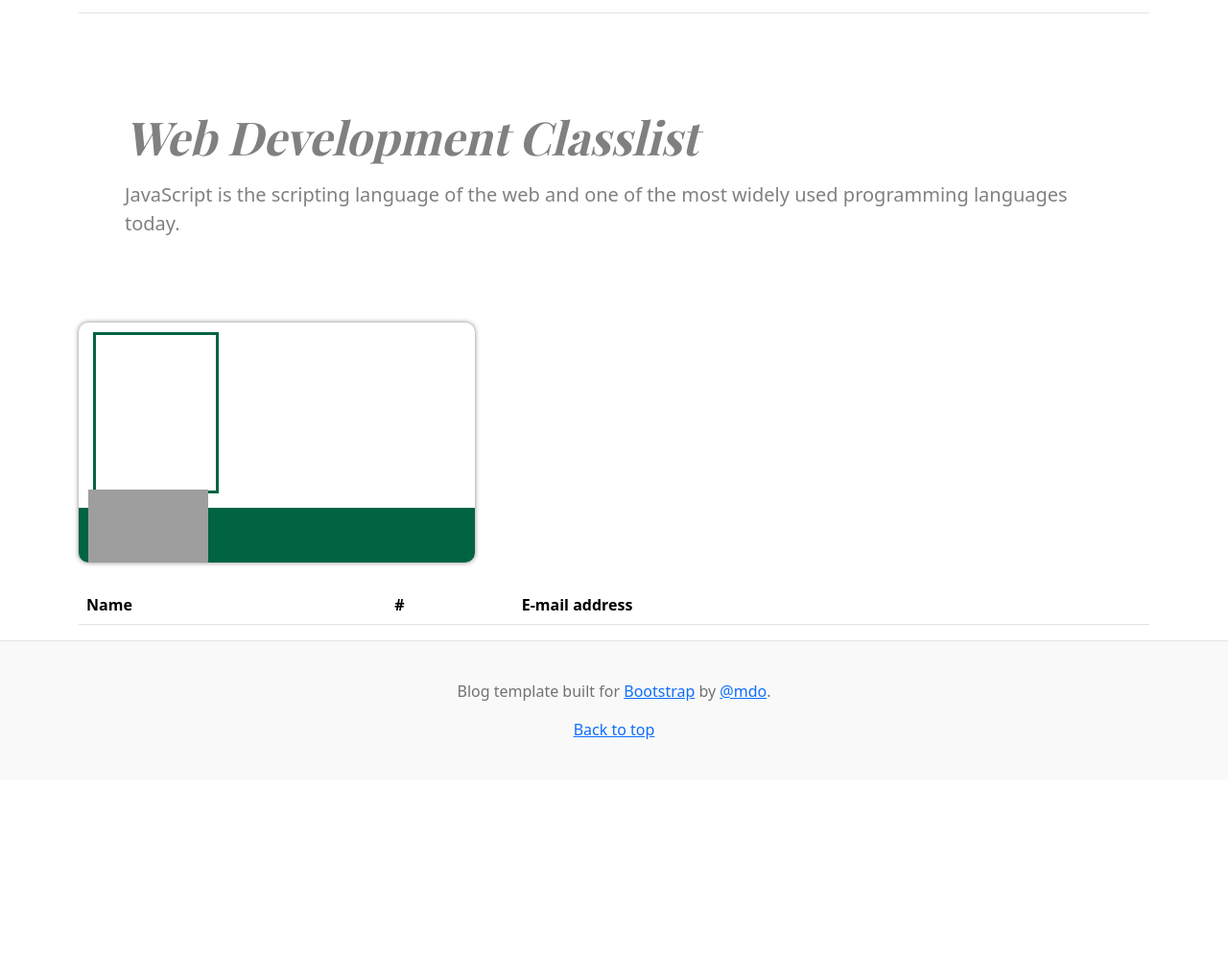
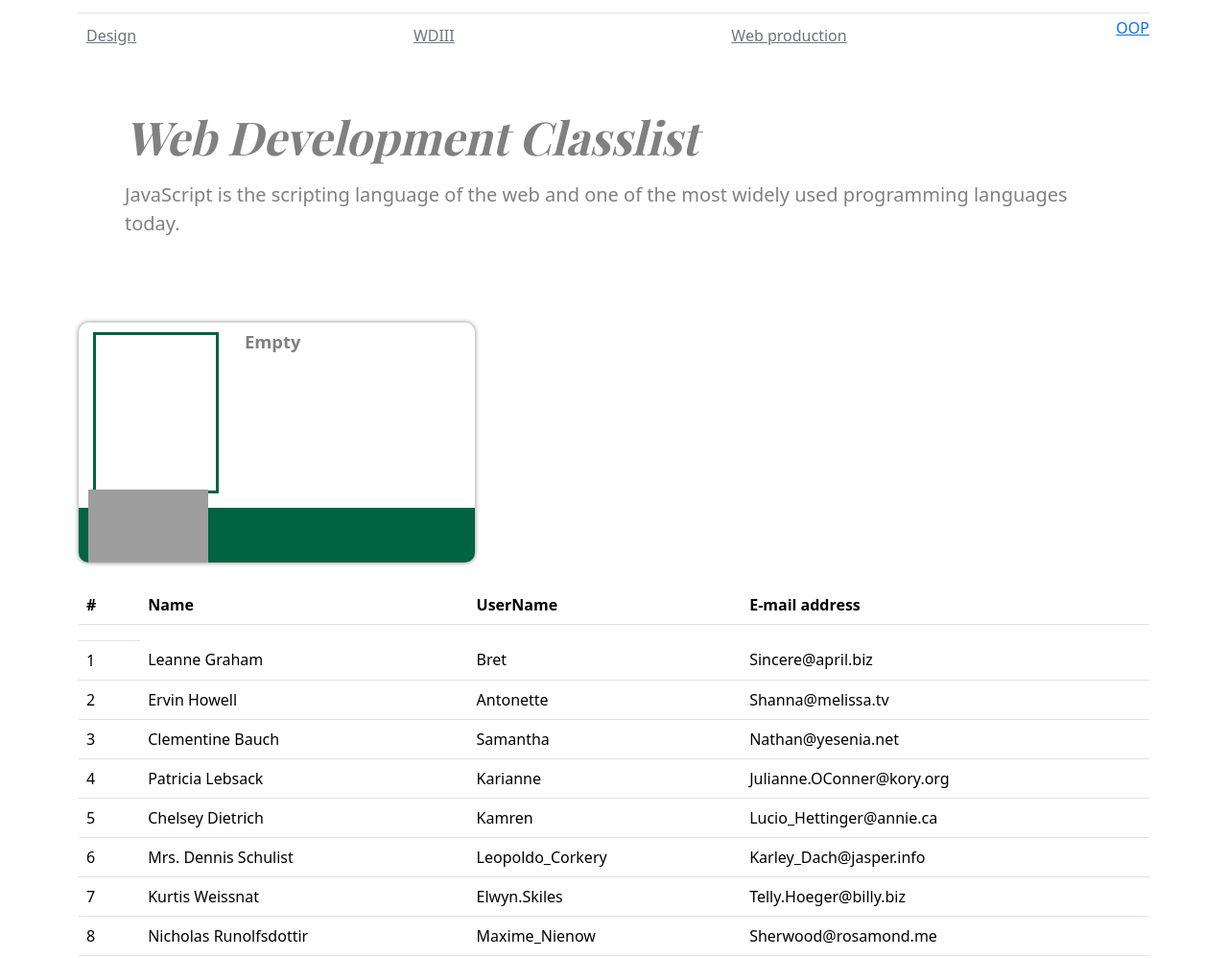
Before and after one commit to platara/MTM6302, a plain HTML site: page week-6/index.html in a window 1280 px wide. Shown: the part 47-1045 px from the top of the page at 96% size. Before the commit the page ends 859 px from the top, so only its background shows below. Drawn offline with nearby package versions, Linux system fonts and the light colour scheme; grey boxes are pictures that could not be loaded.

Commit message:
add createElement method

```diff
--- a/week-6/index.html
+++ b/week-6/index.html
@@ -84,11 +84,6 @@
       </header>
 
       <div id="list" class="nav-scroller py-1 mb-2">
-        <nav id="courseList" class="nav d-flex justify-content-between">
-          <!-- <a class="p-2 link-secondary item" href="#">All</a>
-          <a class="p-2 link-secondary item" href="#">Web Dev I</a>
-          <a class="p-2 link-secondary item" href="#">Web Dev II</a> -->
-        </nav>
       </div>
     </div>
 
@@ -104,7 +99,7 @@
             <div class="ac-card-image"></div>
             <div class="ac-card-info">
               <p>
-                 <strong id="name"></strong><br>
+                 <strong id="name">Empty</strong><br>
                  <span id="studentNumber"></span>
               </p>
               <p id="email"></p>
@@ -118,12 +113,17 @@
       <table class="table">
         <thead>
           <tr>
-          <th>Name</th>
-          <th>#</th>
-          <th>E-mail address</th>
+            <th>#</th>
+            <th>Name</th>
+            <th>UserName</th>
+            <th>E-mail address</th>
           </tr>
-          </thead>
-        <tbody id="student-table"></tbody>
+        </thead>
+        <tbody id="student-table">
+          <tr>
+            <td></td>
+          </tr>
+        </tbody>
       </table>
     </main>
 
--- a/week-6/main.js
+++ b/week-6/main.js
@@ -1,14 +1,77 @@
 /*** Inserting elements with innertHTML */
 
 //Use the 'courses' array, from script.js, to create a 'HTML template' with a list of courses (display only the first two courses). Display the result in the document. Use the DOM element with the id 'list'.
+const htmlTemplate = `
+<nav id="courseList" class="nav d-flex justify-content-between">
+
+</nav>
+`
+document.getElementById('list').innerHTML = htmlTemplate
 
 //Add the third course to the list
+const $courseList = document.getElementById('courseList')
+// $courseList.innerHTML += `<a class="p-2 link-secondary item" href="#">${courses[2]}</a>`
 
 //Dinamically create, and display in the document, all the ID cards. Use the 'students' array, and a 'for loop'.
+const $studentList = document.getElementById('studentList')
+
+// for(const student of students ){
+//     $studentList.innerHTML +=
+//     `<div id="studentID" class="col-md-6">
+//         <div class="ac-card">
+//             <div class="ac-card-image"></div>
+//             <div class="ac-card-info">
+//                 <p>
+//                 <strong id="name">${student.name}</strong><br>
+//                 <span id="studentNumber"></span>
+//                 </p>
+//                 <p id="email"></p>
+//             </div>
+//             <div class="ac-card-footer">
+//                 <img class="ac-logo" src="https://imdac.github.io/images/codepen/AC_WORDMARK_1C_WHT.png">
+//             </div>
+//         </div>
+//     </div>`
+// }
+
 
 //Display all the IDs using the innerHTML only once. Use an array and the join() method.
+//1.create an empty array
+const htmlTemplates = []
+for(const student of students ){
+    // 2.use the push method
+    htmlTemplates.push(
+    `<div id="studentID" class="col-md-6">
+        <div class="ac-card">
+            <div class="ac-card-image"></div>
+            <div class="ac-card-info">
+                <p>
+                <strong id="name">${student.name}</strong><br>
+                <span id="studentNumber"></span>
+                </p>
+                <p id="email"></p>
+            </div>
+            <div class="ac-card-footer">
+                <img class="ac-logo" src="https://imdac.github.io/images/codepen/AC_WORDMARK_1C_WHT.png">
+            </div>
+        </div>
+    </div>`)
+}
+//3.use the join and innerHTML method
+// $studentList.innerHTML = htmlTemplates.join('')
 
 //Use a loop with insertAdjacentHTML to display the courses
+
+const coursesArray = []
+for(const course of courses){
+    coursesArray.push( `<a class="p-2 link-secondary item" href="#">${course}</a>`)
+}
+
+$courseList.insertAdjacentHTML(
+    'afterbegin', //Position
+    coursesArray.join('')//value
+    )
+
 
 //...what if the element with the id courseList didn't exist
 
@@ -19,38 +82,47 @@
 //1.-create a new link elment in the top menu
 
     // create a new element
-
+    const newLink = document.createElement('a')
     // add some content
+    newLink.textContent = "OOP"
+    newLink.href= "https://imdac.github.io/modules/js/js-dom-creation/using-methods.html#inserting-html-element"
 
     // add the newly created element to the DOM
+    $courseList.appendChild(newLink)
 
 
 
 
+//2.-Table
 
-
-//2.-Retrieve the DOM element that has the id 'student-table'
+//Retrieve the DOM element that has the id 'student-table'
+const $studentTable = document.getElementById('student-table')
 
 //Declare a function to create a table
-
+function createTable() {
     //using a for loop create the rows/cells, and fill them with the students name, number and email
-
-        // Assign an array's element to a variable
+    for(const student of students){
 
         // Create a new 'table row' for the contact
+        const tableRow = document.createElement('tr')
 
+        for(const prop in student){
             // Create a new cell inside of the row
-
+            const tableCell = document.createElement('td')
             // fill the value of the cell
-
+            tableCell.textContent = student[prop]
             //insert the cell in the row element
-
-            //Repeat 'create...', 'fill...' and 'insert...'
+            tableRow.appendChild(tableCell)
+        }
 
         //insert the row in the table element
+        $studentTable.appendChild(tableRow)
 
     // end for
+    }
 // end function
+}
 
 
 //Call the function to display the table in the page
+createTable()
```
